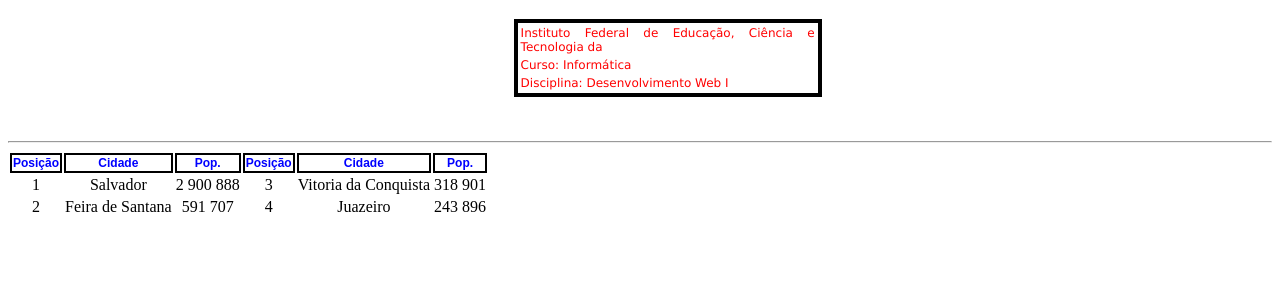
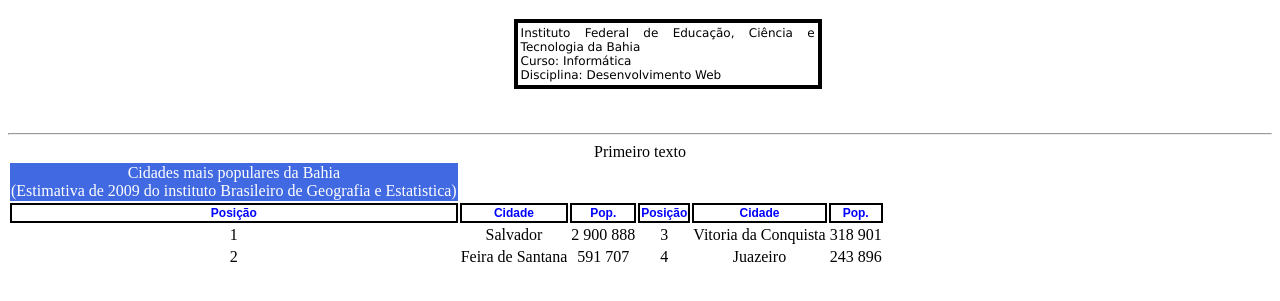
Before and after one commit to Dan1e1rodrigues/Atividades-faculdade-de-web-, a plain HTML site: page Exercicio noticia/Exercicios local/border.html in a window 1280 px wide. Shown: the part 61-362 px from the top of the page. Drawn offline with Linux system fonts and the light colour scheme.

Commit message:
Arrumando posição da tabela

```diff
--- a/Exercicio noticia/Exercicios local/border.css
+++ b/Exercicio noticia/Exercicios local/border.css
@@ -3,7 +3,7 @@ body{
     color:black;
 }
 #tabela01{
-    color:red;
+    color:black;
     position:relative;
     text-align:center;
     text-align:justify;
--- a/Exercicio noticia/Exercicios local/border.html
+++ b/Exercicio noticia/Exercicios local/border.html
@@ -14,14 +14,7 @@
     <div id="tabela01">
     <table>
         <tr>
-            <td>Instituto Federal de Educação, Ciência e Tecnologia da</td>
-        </tr>
-        <tr>
-            <td>Curso: Informática</td>
-        </tr>
-        <tr>
-            <td>Disciplina: Desenvolvimento Web I</td>
-        </tr>
+            <td>Instituto Federal de Educação, Ciência e Tecnologia da Bahia <br> Curso: Informática<br> Disciplina: Desenvolvimento Web </td>
     </table>
     </div>
 
@@ -30,13 +23,13 @@
     <!--Tabela 02 ATIVIDADE-->
 
     <table>
-        <!--Primeiro texto
+        Primeiro texto
         <div>
         <tr id="texto1">
             <td>Cidades mais populares da Bahia <br>(Estimativa de 2009 do instituto Brasileiro de Geografia e Estatistica)</td>
         </tr>
         </div>
-    -->
+
         <tr class="tabeladescp">
             <th class="tabeladescp">Posição</th>
             <th class="tabeladescp">Cidade</th>
```
